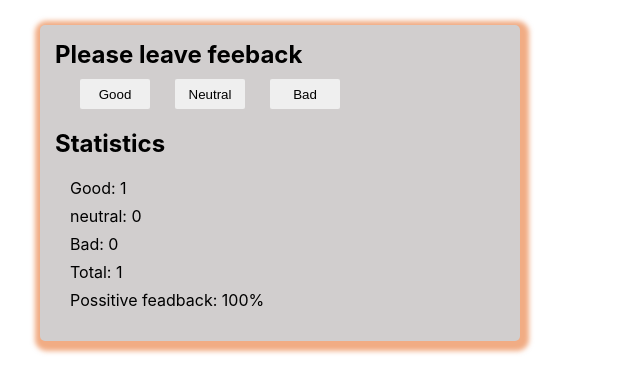
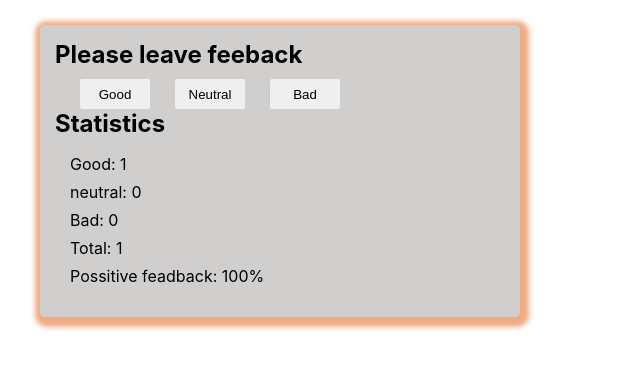
Before and after one commit to KutsVlad8/goit-react-hw-02-feedback, a React (Create React App) app: page / in a window 1280 px wide. Both pictures are taken after a click on the button "Good". Shown: the top 392 px of the page, without its empty margins (0-640 px from the left). Built offline with nearby package versions, Linux system fonts and the light colour scheme.

Commit message:
update
refactoring

```diff
--- a/src/components/App.jsx
+++ /dev/null
@@ -1,65 +0,0 @@
-import { Component } from 'react';
-import FeedBack from './FeedBack/FeedBack';
-
-class App extends Component {
-  state = {
-    good: 0,
-    neutral: 0,
-    bad: 0,
-    total: 0,
-    percentage: 0,
-  };
-
-  addGoodFeedback = () => {
-    this.setState(prevState => ({
-      good: prevState.good + 1,
-    }));
-    this.countTotalFeedback();
-    this.countPositiveFeedbackPercentage();
-  };
-
-  addNeutralFeedback = () => {
-    this.setState(prevState => ({
-      neutral: prevState.neutral + 1,
-    }));
-    this.countTotalFeedback();
-    this.countPositiveFeedbackPercentage();
-  };
-
-  addBadFeedback = () => {
-    this.setState(prevState => ({
-      bad: prevState.bad + 1,
-    }));
-    this.countTotalFeedback();
-    this.countPositiveFeedbackPercentage();
-  };
-
-  countTotalFeedback = () => {
-    this.setState(prevState => ({
-      total: prevState.total + 1,
-    }));
-  };
-
-  countPositiveFeedbackPercentage = () => {
-    this.setState(prevState => ({
-      percentage: Math.round((prevState.good * 100) / prevState.total),
-    }));
-  };
-
-  render() {
-    return (
-      <FeedBack
-        good={this.state.good}
-        neutral={this.state.neutral}
-        bad={this.state.bad}
-        total={this.state.total}
-        percentage={this.state.percentage}
-        onAddGood={this.addGoodFeedback}
-        onAddNeutral={this.addNeutralFeedback}
-        onAddBad={this.addBadFeedback}
-      />
-    );
-  }
-}
-
-export default App;
--- /dev/null
+++ b/src/components/App/App.jsx
@@ -0,0 +1,77 @@
+import { Component } from 'react';
+import FeedbackOptions from '../FeedbackOptions/FeedbackOptions';
+import Statistics from '../Statistics/Statistics';
+import Section from '../Section/Section';
+import { Card, Thumb, Text } from './App.styled';
+
+class App extends Component {
+  state = {
+    good: 0,
+    neutral: 0,
+    bad: 0,
+  };
+
+  addGoodFeedback = () => {
+    this.setState(prevState => ({
+      good: prevState.good + 1,
+    }));
+  };
+
+  addNeutralFeedback = () => {
+    this.setState(prevState => ({
+      neutral: prevState.neutral + 1,
+    }));
+  };
+
+  addBadFeedback = () => {
+    this.setState(prevState => ({
+      bad: prevState.bad + 1,
+    }));
+  };
+
+  countTotalFeedback = () => {
+    const totalFeedback = this.state.good + this.state.neutral + this.state.bad;
+    return totalFeedback;
+  };
+
+  countPositiveFeedbackPercentage = () => {
+    const posiriveFeedback = Math.round(
+      (this.state.good * 100) / this.countTotalFeedback()
+    );
+    return posiriveFeedback;
+  };
+
+  render() {
+    const totalFeedback = this.countTotalFeedback();
+    const positivePercentage = this.countPositiveFeedbackPercentage();
+    return (
+      <Card>
+        <Thumb>
+          <Section title={'Please leave feeback'}>
+            <FeedbackOptions
+              onAddGood={this.addGoodFeedback}
+              onAddNeutral={this.addNeutralFeedback}
+              onAddBad={this.addBadFeedback}
+            />
+          </Section>
+
+          {totalFeedback === 0 ? (
+            <Text>There is no feedback</Text>
+          ) : (
+            <Section title={'Statistics'}>
+              <Statistics
+                good={this.state.good}
+                neutral={this.state.neutral}
+                bad={this.state.bad}
+                total={totalFeedback}
+                percentage={positivePercentage}
+              />
+            </Section>
+          )}
+        </Thumb>
+      </Card>
+    );
+  }
+}
+
+export default App;
--- /dev/null
+++ b/src/components/App/App.styled.jsx
@@ -0,0 +1,20 @@
+import styled from '@emotion/styled';
+
+export const Card = styled.section`
+  width: 1200px;
+
+  margin-left: auto;
+  margin-right: auto;
+`;
+
+export const Thumb = styled.div`
+  padding: 15px;
+  width: 450px;
+  background-color: #d1cece;
+  border-radius: 5px;
+  margin-top: 25px;
+  /* box-shadow: 0 0 74px #e76508ed; */
+  box-shadow: 2px 3px 5px 7px rgb(227 89 9 / 50%);
+`;
+
+export const Text = styled.p``;
--- a/src/components/FeedBack/FeedBack.jsx
+++ /dev/null
@@ -1,65 +0,0 @@
-import PropTypes from 'prop-types';
-import {
-  Section,
-  Thumb,
-  Title,
-  Button,
-  StatisticsList,
-  ListItem,
-  Text,
-} from './FeedBack.styled';
-
-const FeedBack = ({
-  good,
-  neutral,
-  bad,
-  total,
-  percentage,
-  onAddGood,
-  onAddNeutral,
-  onAddBad,
-}) => {
-  return (
-    <Section>
-      <Thumb>
-        <Title>Please leave feeback</Title>
-        <Button type="button" onClick={() => onAddGood()}>
-          Good
-        </Button>
-        <Button type="button" onClick={() => onAddNeutral()}>
-          Neutral
-        </Button>
-        <Button type="button" onClick={() => onAddBad()}>
-          Bad
-        </Button>
-
-        <h2>Statistics</h2>
-
-        {total === 0 ? (
-          <Text>No feedBack given</Text>
-        ) : (
-          <StatisticsList>
-            <ListItem> Good: {good} </ListItem>
-            <ListItem> neutral: {neutral} </ListItem>
-            <ListItem> Bad: {bad} </ListItem>
-            <ListItem> Total: {total} </ListItem>
-            <ListItem> Possitive feadback: {percentage}% </ListItem>
-          </StatisticsList>
-        )}
-      </Thumb>
-    </Section>
-  );
-};
-
-FeedBack.propTypes = {
-  good: PropTypes.number,
-  neutral: PropTypes.number,
-  bad: PropTypes.number,
-  total: PropTypes.number,
-  percentage: PropTypes.number,
-  onAddGood: PropTypes.func,
-  onAddNeutral: PropTypes.func,
-  onAddBad: PropTypes.func,
-};
-
-export default FeedBack;
--- a/src/components/FeedBack/FeedBack.styled.jsx
+++ /dev/null
@@ -1,47 +0,0 @@
-import styled from '@emotion/styled';
-
-export const Section = styled.section`
-  width: 1200px;
-
-  margin-left: auto;
-  margin-right: auto;
-`;
-
-export const Thumb = styled.div`
-  padding: 15px;
-  width: 450px;
-  background-color: #d1cece;
-  border-radius: 5px;
-  margin-top: 25px;
-  /* box-shadow: 0 0 74px #e76508ed; */
-  box-shadow: 2px 3px 5px 7px rgb(227 89 9 / 50%);
-`;
-
-export const Title = styled.h1`
-  margin-top: 0;
-  margin-bottom: 10px;
-`;
-
-export const Button = styled.button`
-  width: 70px;
-  height: 30px;
-
-  margin-left: 25px;
-  padding: 0;
-
-  border: none;
-  border-radius: 2px;
-  cursor: pointer;
-`;
-
-export const StatisticsList = styled.ul`
-  list-style: none;
-  padding: 0;
-  margin-left: 15px;
-`;
-
-export const ListItem = styled.li`
-  margin-bottom: 8px;
-`;
-
-export const Text = styled.p``;
--- /dev/null
+++ b/src/components/FeedbackOptions/FeedbackOptions.jsx
@@ -0,0 +1,26 @@
+import PropTypes from 'prop-types';
+import { Button } from './FeedbackOptions.styled';
+
+const FeedbackOptions = ({ onAddGood, onAddNeutral, onAddBad }) => {
+  return (
+    <>
+      <Button type="button" onClick={() => onAddGood()}>
+        Good
+      </Button>
+      <Button type="button" onClick={() => onAddNeutral()}>
+        Neutral
+      </Button>
+      <Button type="button" onClick={() => onAddBad()}>
+        Bad
+      </Button>
+    </>
+  );
+};
+
+FeedbackOptions.propTypes = {
+  onAddGood: PropTypes.func,
+  onAddNeutral: PropTypes.func,
+  onAddBad: PropTypes.func,
+};
+
+export default FeedbackOptions;
--- /dev/null
+++ b/src/components/FeedbackOptions/FeedbackOptions.styled.jsx
@@ -0,0 +1,13 @@
+import styled from '@emotion/styled';
+
+export const Button = styled.button`
+  width: 70px;
+  height: 30px;
+
+  margin-left: 25px;
+  padding: 0;
+
+  border: none;
+  border-radius: 2px;
+  cursor: pointer;
+`;
--- /dev/null
+++ b/src/components/Section/Section.jsx
@@ -0,0 +1,17 @@
+import PropTypes from 'prop-types';
+import { Title } from './Section.styled';
+
+const Section = ({ title, children }) => {
+  return (
+    <>
+      <Title> {title}</Title>
+      {children}
+    </>
+  );
+};
+
+Section.propTypes = {
+  title: PropTypes.string,
+};
+
+export default Section;
--- /dev/null
+++ b/src/components/Section/Section.styled.jsx
@@ -0,0 +1,6 @@
+import styled from '@emotion/styled';
+
+export const Title = styled.h1`
+  margin-top: 0;
+  margin-bottom: 10px;
+`;
--- /dev/null
+++ b/src/components/Statistics/Statistics.jsx
@@ -0,0 +1,26 @@
+import PropTypes from 'prop-types';
+import { StatisticsList, ListItem } from './Statistics.styled';
+
+const Statistics = ({ good, neutral, bad, total, percentage }) => {
+  return (
+    <>
+      <StatisticsList>
+        <ListItem> Good: {good} </ListItem>
+        <ListItem> neutral: {neutral} </ListItem>
+        <ListItem> Bad: {bad} </ListItem>
+        <ListItem> Total: {total} </ListItem>
+        <ListItem> Possitive feadback: {percentage}% </ListItem>
+      </StatisticsList>
+    </>
+  );
+};
+
+Statistics.propTypes = {
+  good: PropTypes.number,
+  neutral: PropTypes.number,
+  bad: PropTypes.number,
+  total: PropTypes.number,
+  percentage: PropTypes.number,
+};
+
+export default Statistics;
--- /dev/null
+++ b/src/components/Statistics/Statistics.styled.jsx
@@ -0,0 +1,11 @@
+import styled from '@emotion/styled';
+
+export const StatisticsList = styled.ul`
+  list-style: none;
+  padding: 0;
+  margin-left: 15px;
+`;
+
+export const ListItem = styled.li`
+  margin-bottom: 8px;
+`;
--- a/src/index.js
+++ b/src/index.js
@@ -1,6 +1,6 @@
 import React from 'react';
 import ReactDOM from 'react-dom/client';
-import App from 'components/App';
+import App from 'components/App/App';
 import './index.css';
 
 ReactDOM.createRoot(document.getElementById('root')).render(
```
